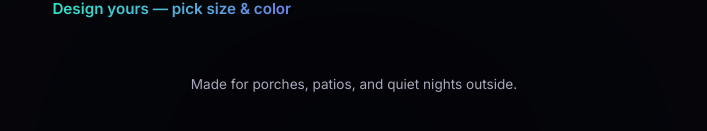
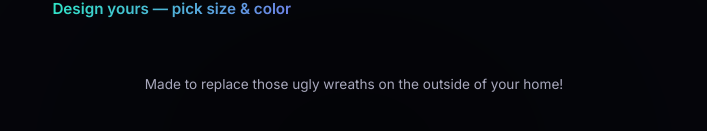
Before and after one commit to t2t-jim/buypeacesign, a Next.js app in the folder pwa-app/: page / in a window 1280 px wide. Shown: the part 1283-1414 px from the top of the page, without its empty margins (286-993 px from the left). Built offline with nearby package versions, Linux system fonts and the light colour scheme.

Commit message:
Update landing footer microcopy
Replace porch/patio line with wreath replacement line per Jim.

```diff
--- a/pwa-app/src/content/copy.ts
+++ b/pwa-app/src/content/copy.ts
@@ -34,7 +34,7 @@ export const copy = {
       label: "Early access is open",
       detail: "Be among the first to light up your porch.",
     },
-    footerMicro: "Made for porches, patios, and quiet nights outside.",
+    footerMicro: "Made to replace those ugly wreaths on the outside of your home!",
   },
 
   configure: {
```
